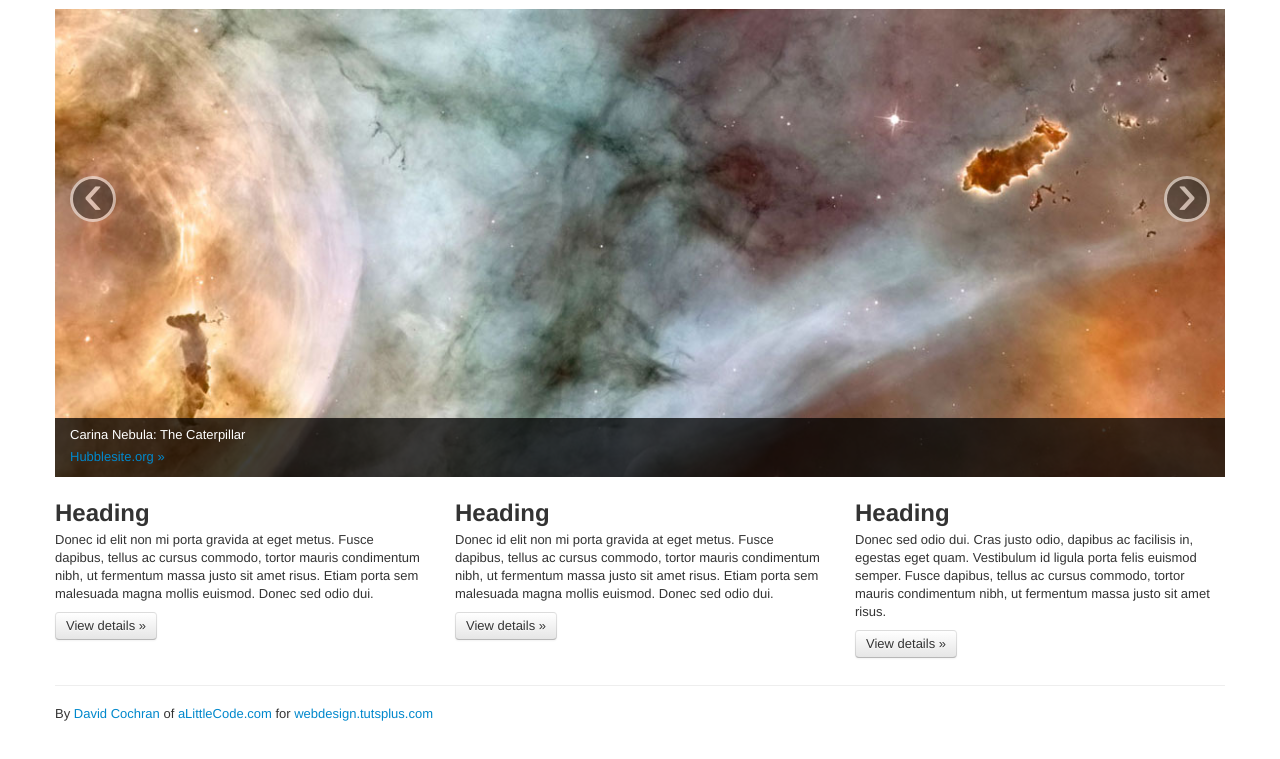
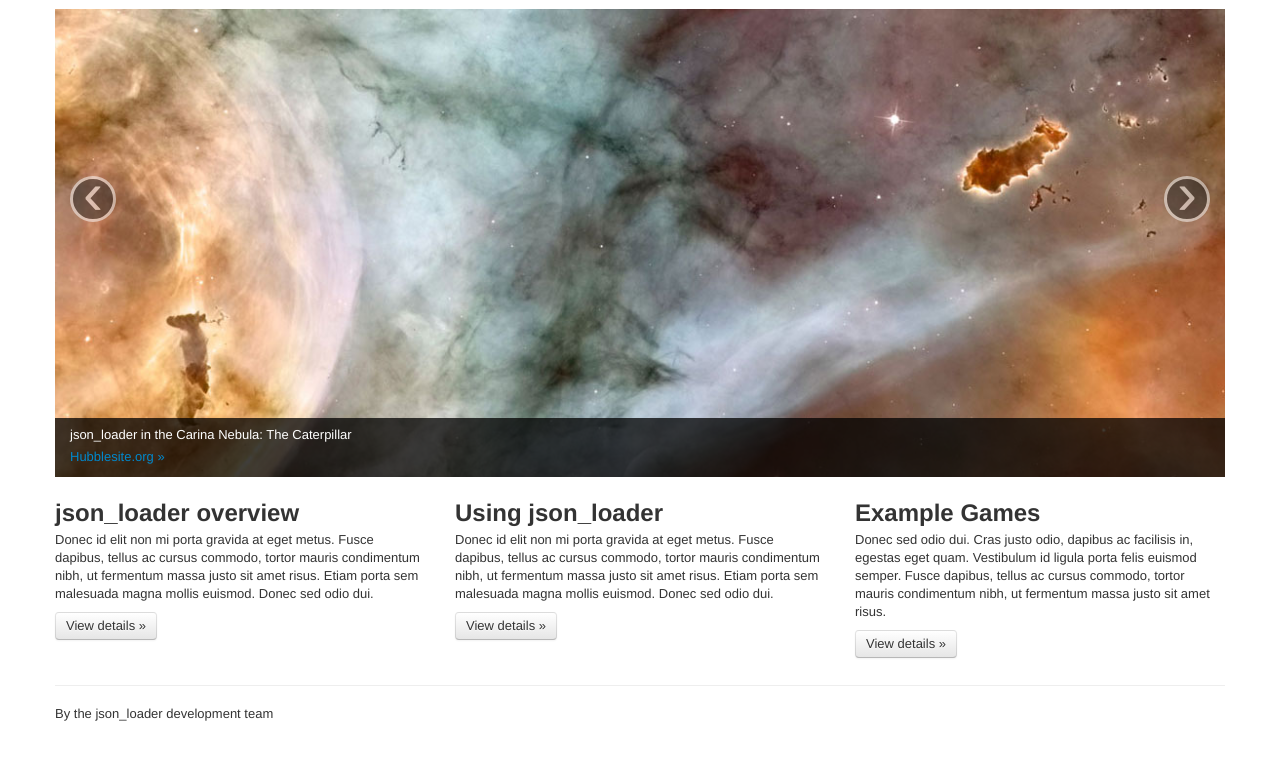
Before and after one commit to codetricity/json_loader, a plain HTML site: page index.html in a window 1280 px wide. Shown: the part 51-810 px from the top of the page. Drawn offline with nearby package versions, Linux system fonts and the light colour scheme.

Commit message:
testing the carousel demo

```diff
--- a/index.html
+++ b/index.html
@@ -2,10 +2,9 @@
 <html lang="en">
   <head>
     <meta charset="utf-8">
-    <title>Carousel | Twitter Bootstrap 2.0.4</title>
+    <title>json_loader</title>
     <meta name="viewport" content="width=device-width, initial-scale=1.0">
-    <meta name="description" content="Starter files for implementing Twitter Bootstrap's Carousel -- using Bootstrap version 2.0.4">
-    <meta name="author" content="David Cochran for webdesign.tutsplus.com">
+    <meta name="description" content="json_loader test page on github using Twitter Bootstrap's Carousel -- using Bootstrap version 2.0.4">
 
     <!-- Le styles -->
     <link href="css/bootstrap.css" rel="stylesheet">
@@ -76,7 +75,7 @@
             <a href="http://hubblesite.org/gallery/album/entire/pr2006046a/xlarge_web/npp/128/">  <img src="img/antennae.jpg" alt="Antennae Galaxies" />
             </a>
             <div class="carousel-caption">
-              <p>The Antennae Galaxies</p>
+              <p>json_loader used in the Antennae Galaxies</p>
               <p><a href="http://hubblesite.org/gallery/album/entire/pr2006046a/xlarge_web/npp/128/">Hubblesite.org &raquo;</a></p>
             </div>
           </div>
@@ -85,7 +84,7 @@
               <img src="img/carina.jpg" alt="Carina Caterpillar" />
             </a>
             <div class="carousel-caption">
-              <p>Carina Nebula: The Caterpillar</p>
+              <p>json_loader in the Carina Nebula: The Caterpillar</p>
               <p><a href="http://hubblesite.org/gallery/album/entire/pr2007016e/xlarge_web/npp/128/">Hubblesite.org &raquo;</a></p>
             </div>
           </div>
@@ -94,7 +93,7 @@
               <img src="img/echo.jpg" alt="Light Echo" />
             </a>
             <div class="carousel-caption">
-              <p>Light Echo From Star V838 Monocerotis</p>
+              <p>json_loader at Monocerotis</p>
               <p><a href="http://hubblesite.org/gallery/album/entire/pr2003010i/npp/128/">Hubblesite.org &raquo;</a></p>
             </div>
           </div>
@@ -103,7 +102,7 @@
               <img src="img/ngc5866.jpg" alt="Galaxy NGC5866" />
             </a>
             <div class="carousel-caption">
-              <p>Galaxy NGC 5866</p>
+              <p>json_loader market share in Galaxy</p>
               <p><a href="http://hubblesite.org/gallery/album/entire/pr2006024a/xlarge_web/npp/128/">Hubblesite.org &raquo;</a></p>
             </div>
           </div>
@@ -118,17 +117,17 @@
       <!-- Example row of columns -->
       <div class="row">
         <div class="span4">
-          <h2>Heading</h2>
+          <h2>json_loader overview</h2>
            <p>Donec id elit non mi porta gravida at eget metus. Fusce dapibus, tellus ac cursus commodo, tortor mauris condimentum nibh, ut fermentum massa justo sit amet risus. Etiam porta sem malesuada magna mollis euismod. Donec sed odio dui. </p>
           <p><a class="btn" href="#">View details &raquo;</a></p>
         </div>
         <div class="span4">
-          <h2>Heading</h2>
+          <h2>Using json_loader</h2>
            <p>Donec id elit non mi porta gravida at eget metus. Fusce dapibus, tellus ac cursus commodo, tortor mauris condimentum nibh, ut fermentum massa justo sit amet risus. Etiam porta sem malesuada magna mollis euismod. Donec sed odio dui. </p>
           <p><a class="btn" href="#">View details &raquo;</a></p>
        </div>
         <div class="span4">
-          <h2>Heading</h2>
+          <h2>Example Games</h2>
           <p>Donec sed odio dui. Cras justo odio, dapibus ac facilisis in, egestas eget quam. Vestibulum id ligula porta felis euismod semper. Fusce dapibus, tellus ac cursus commodo, tortor mauris condimentum nibh, ut fermentum massa justo sit amet risus.</p>
           <p><a class="btn" href="#">View details &raquo;</a></p>
         </div>
@@ -137,7 +136,7 @@
       <hr>
 
       <footer>
-        <p>By <a href="http://twitter.com/davidcochran">David Cochran</a> of <a href="http://alittlecode.com/">aLittleCode.com</a> for <a href="http://webdesign.tutsplus.com/">webdesign.tutsplus.com</a></p>
+        <p>By the json_loader development team</p>
       </footer>
 
     </div> <!-- /container -->
```
